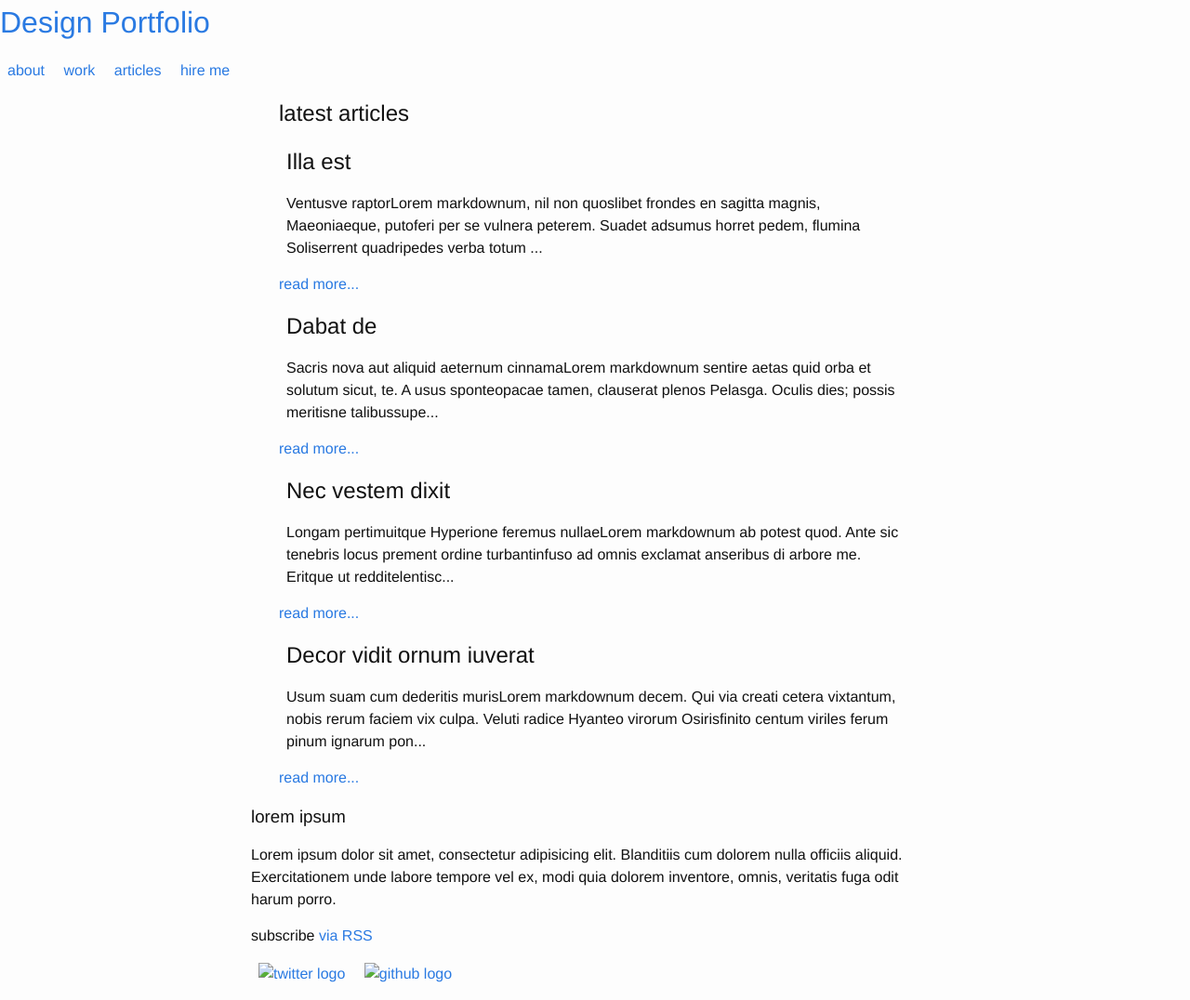
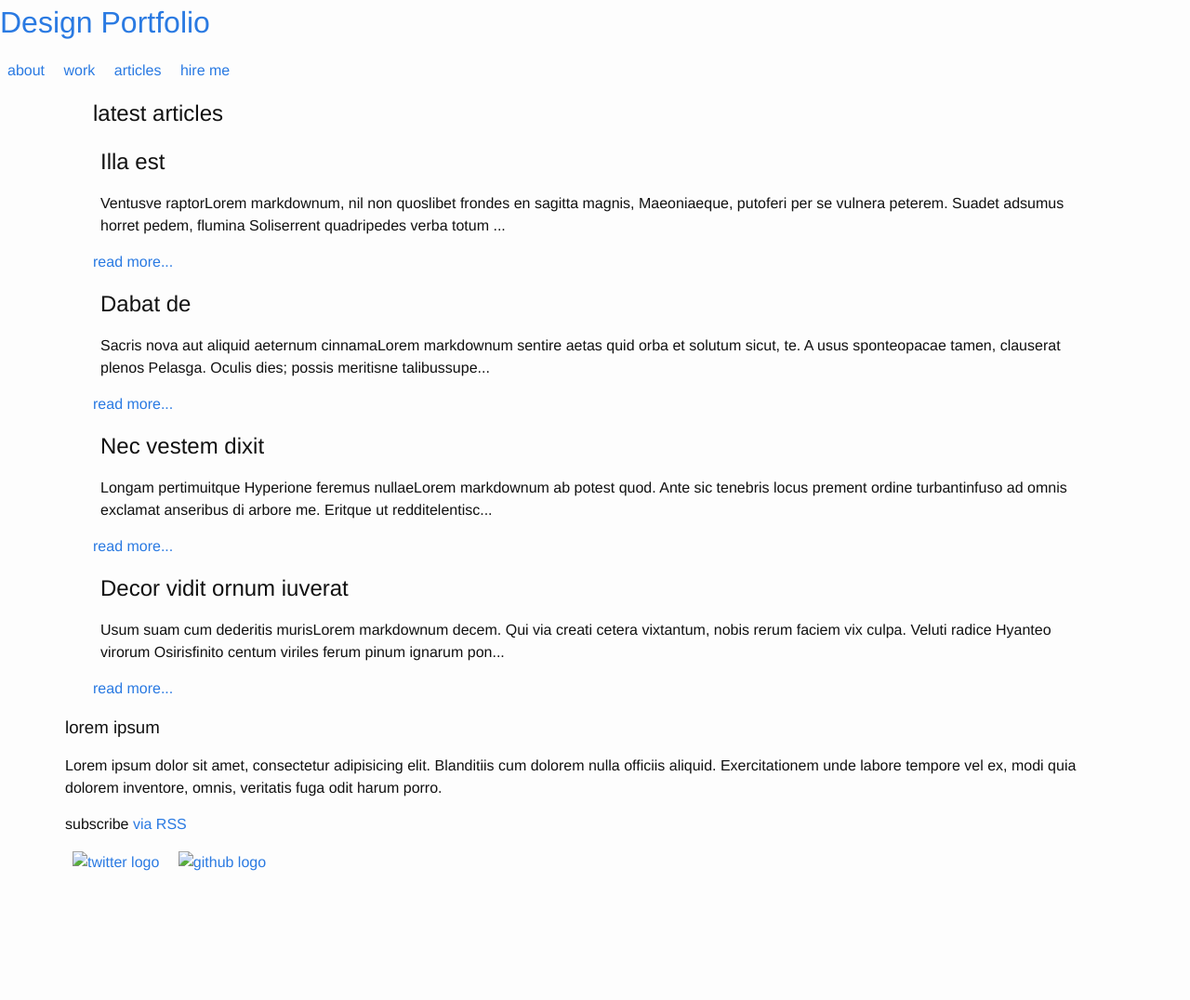
Before and after one commit to smugfox/smugfox, a Jekyll site: the page built from index.html, in a window 1280 px wide. Shown: the whole page at 93% size. Built offline with Jekyll 4.4.1, drawn with Linux system fonts in a browser that asks for light colours; after the commit the page ends 956 px from its top, so only the background shows below that.

Commit message:
Add post component

```diff
--- a/css/main.scss
+++ b/css/main.scss
@@ -23,7 +23,7 @@
 $grey-color-dark:  darken($grey-color, 25%);
 
 // Width of the content area
-$content-width:    800px;
+$content-width:    1200px;
 
 $on-palm:          600px;
 $on-laptop:        800px;
@@ -49,5 +49,6 @@
 @import
         "base",
         "layout",
-        "syntax-highlighting"
+        "syntax-highlighting",
+        "components/post"
 ;
```
Also changed, not shown: _sass/components/_post.scss (added).
